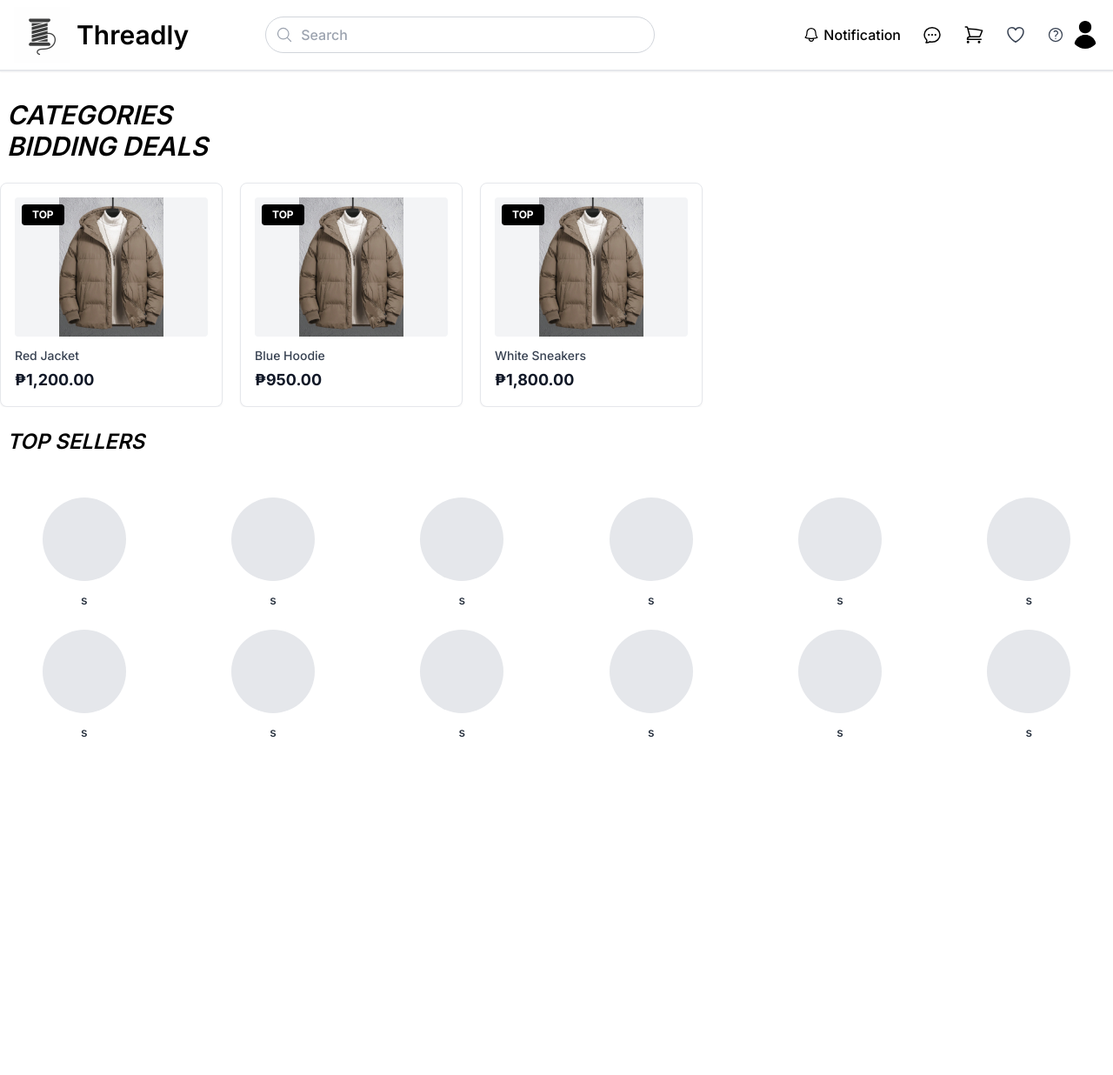
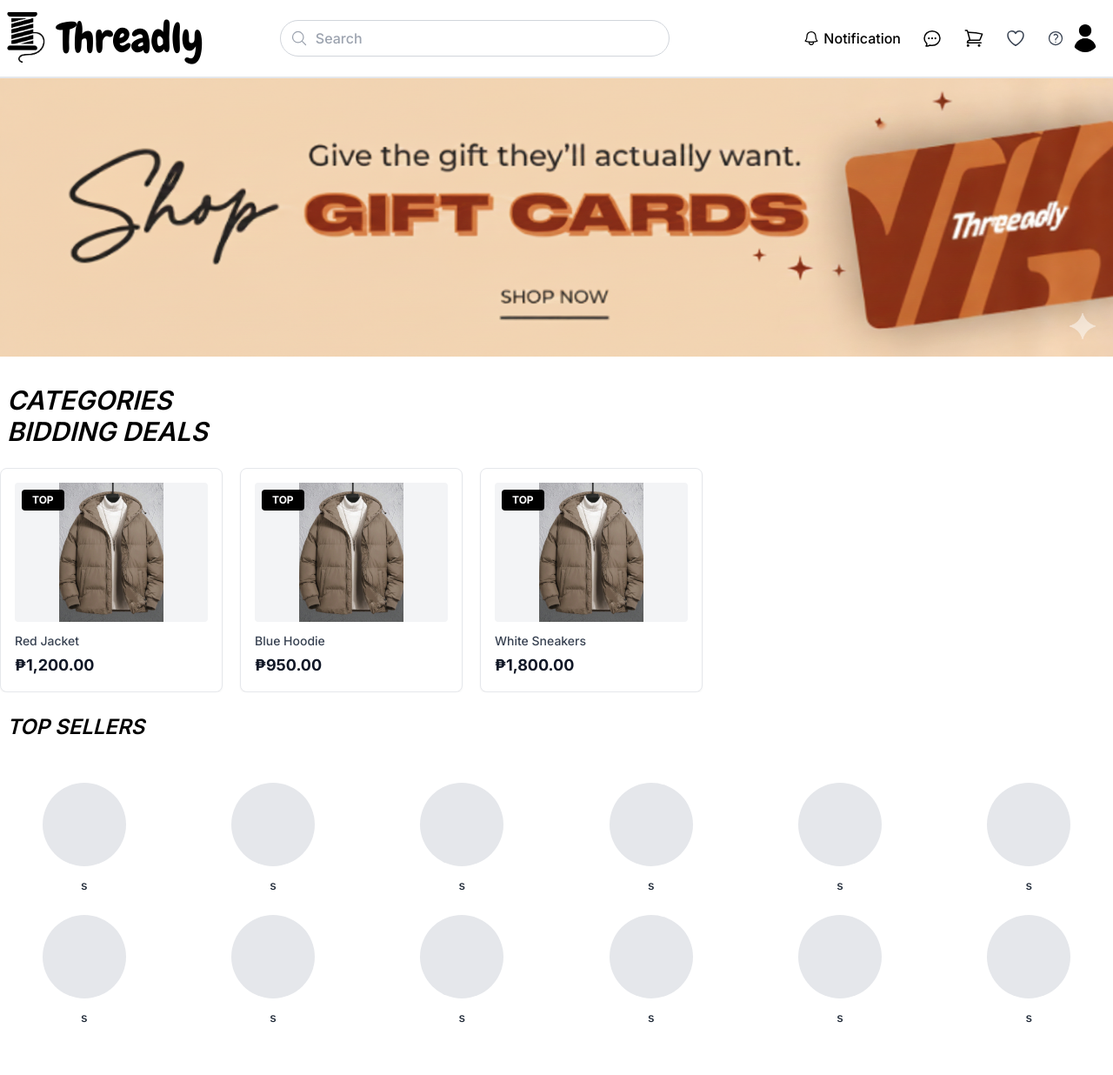
Before and after one commit to bennysito/Threadly, a PHP site: page / in a window 1280 px wide. Shown: the whole page at 87% size. Before the commit the page ends 848 px from the top, so only its background shows below. Run offline with PHP 8.4, Linux system fonts and the light colour scheme; data that the repository does not hold is empty; some libraries are stand-ins or nearby versions.

Commit message:
modified tabang

```diff
--- a/Front_End/Category_carousel.php
+++ b/Front_End/Category_carousel.php
@@ -59,9 +59,9 @@
   effect: "coverflow",
   grabCursor: true,
   centeredSlides: true,
-  slidesPerView: 'auto',   // keeps dynamic sizing
-  loop: true,               // circular
-  spaceBetween: 10,         // reduce gaps
+  slidesPerView: 'auto',
+  loop: true,
+  spaceBetween: 10,
   coverflowEffect: {
     rotate: 10,
     stretch: 0,
--- a/Front_End/index.php
+++ b/Front_End/index.php
@@ -5,8 +5,14 @@
 <meta name="viewport" content="width=device-width, initial-scale=1.0">
 <title>Threadly</title>
 <script src="https://cdn.tailwindcss.com"></script>
+<link href="https://fonts.googleapis.com/css2?family=Chewy&display=swap" rel="stylesheet">
 <link href="https://fonts.googleapis.com/css2?family=Inter:wght@500;600;700&display=swap" rel="stylesheet">
 <style>
+  .chewy-font{
+    font-family: 'Chewy', cursive;
+    font-size: 3rem;
+    font-weight: 400;
+  }
   .custom-inter {
   font-family: 'Inter', sans-serif;
 }
@@ -15,6 +21,14 @@
     height:auto;
   }
   body { font-family: 'Inter', sans-serif; background-color: #f8f9fa;  }
+  .logo-scale{
+    display: inline-block;
+    transform: scale(1.5);
+    transform-origin:left;
+    margin-left: -30px;
+    will-change: transform;
+
+  }
 </style>
 </head>
 <body class="bg-white">
@@ -24,8 +38,8 @@
 
     <!-- Logo kaotng Threaldy-->
     <a  href="https://samtu43.github.io/Sam_chanel/" class="flex items-center flex-shrink-0">
-      <img src="Images/logo.png" alt="Logo" class="h-16 w-auto ml-5/6">
-      <span class="text-xl sm:text-3xl font-semibold ml-2">Threadly</span>
+      <img src="Images/Threadly_logo.png" alt="Logo" class="h-16 w-auto ml-5/6 logo-scale">
+      <span class="chewy-font ml-6">Threadly</span>
     </a>
 
     <!-- Search bar -->
@@ -154,7 +168,9 @@
 </nav>
 
 
-
+<div>
+  <img src="Images/Threadly_Event.png" alt="blank">
+</div>
  <div class="container mx-auto py-8">
 
   <!-- CATEGORIES-->
```
Also changed, not shown: Front_End/Images/Threadly_Event.png (added), Front_End/Images/Threadly_logo.png (added), Front_End/Images/logo.png (deleted).
